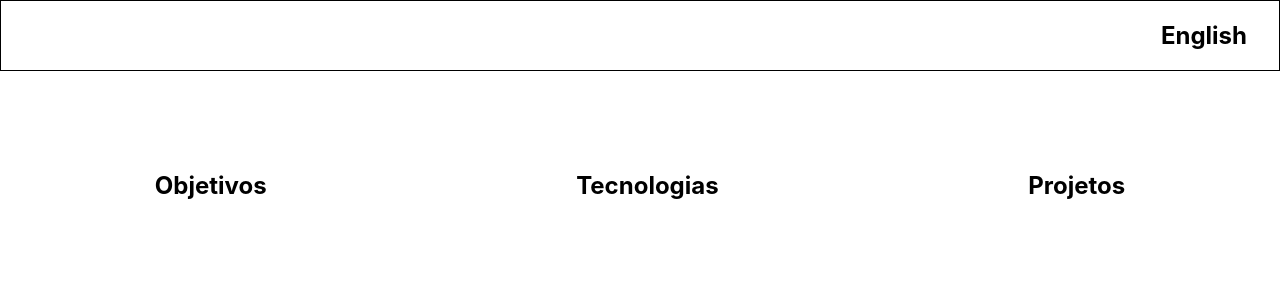
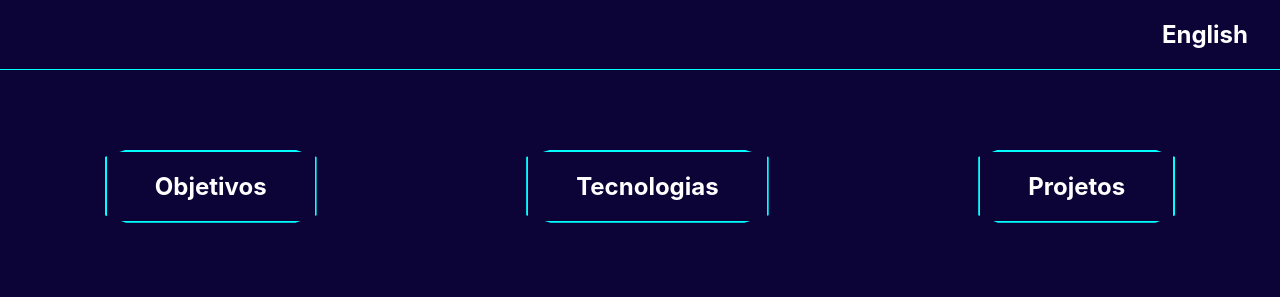
Before and after one commit to JoaoGstvo/JoaoGustavo-Portfolio, a React app in the folder meu-site/: page / in a window 1280 px wide. Shown: the top 297 px of the page. Built offline with nearby package versions, Linux system fonts and the light colour scheme.

Commit message:
Teste de Personalização

```diff
--- a/meu-site/src/pages/home-portugues/index.css
+++ b/meu-site/src/pages/home-portugues/index.css
@@ -1,8 +1,9 @@
 main {
-
+    background-color: #0c0437;
+    height: 47.6vw;
     .section-linguagem{
         display: flex;
-        border: 1px solid;
+        border-bottom: 1px solid #00FFFF;
         justify-content: end;
     }
 
@@ -30,50 +31,23 @@ main {
     }
 
     #id-divs {
-        /* border: 1px solid black; */
-        padding: 2em;
-        /* transform: rotate(45deg); */
-        /* border-radius: 5em; */
+        padding: 0em 3em 0em 3em;
+        border: 2px solid #00FFFF; /* Cor de fundo */
+        clip-path: polygon(
+        10% 0,90% 0, /* Topo com cortes diagonais */
+        100% 10%, 100% 90%, /* Laterais retas */
+        90% 100%, 10% 100%, /* Base com cortes diagonais */
+        0 90%, 0 10% /* Laterais retas */
+        )
     }
 
     #id-section {
-        margin-bottom: 3em;
+        margin-bottom: 5em;
     }
 
-    /* .div-1 {
-        transform: rotate(-45deg);
+    .textos {
+        font-size: 1.5em;
+        color: white;
     }
 
-    .div-2 {
-        color: black;
-    }
-
-    .div-3 {
-        transform: rotate(45deg);
-    }
-
-    .div-4 {
-        transform: rotate(-90deg);
-    }
-
-    .div-5 {
-        /* transform: rotate(-30deg); */
-    /* }
-
-    .div-6 {
-        transform: rotate(90deg);
-    }
-
-    .div-7 {
-        transform: rotate(-110deg);
-    }
-
-    .div-8 {
-        transform: rotate(180deg);
-    }
-
-    .div-9 {
-        transform: rotate(110deg);
-    } */
-
 }
```
